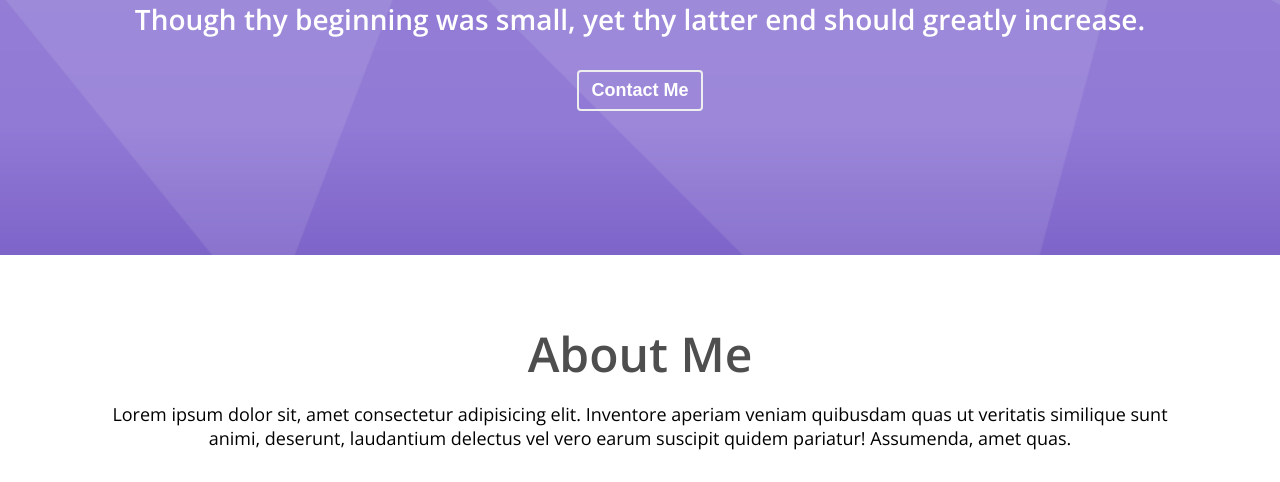
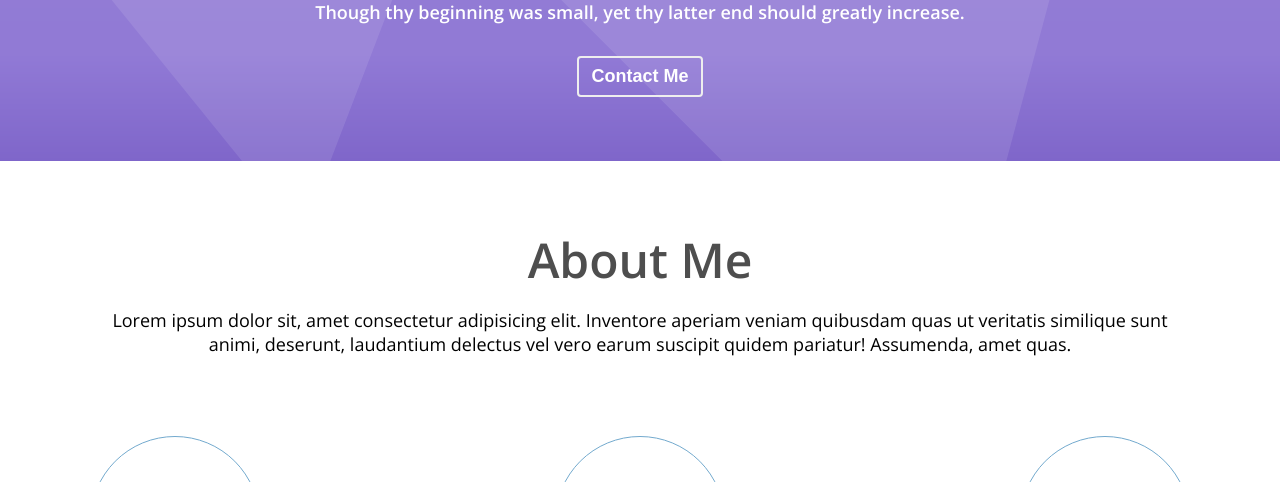
Before and after one commit to 2-phones/portfolio, a plain HTML site: page index.html in a window 1280 px wide. Shown: the part 537-1019 px from the top of the page. Drawn offline with nearby package versions, Linux system fonts and the light colour scheme.

Commit message:
Add files via upload

```diff
--- a/style.css
+++ b/style.css
@@ -150,7 +150,7 @@ button {
 #home {
   background: url("imgs/홈배경.png") center/cover no-repeat;
   padding: 40px;
-  padding: 120px;
+  padding-top: 120px;
   text-align: center;
 }
 
@@ -164,6 +164,11 @@ button {
 .home__titile,
 .home__description {
   color: var(--color-white);
+
+}
+
+.home__description {
+  font-size: var(--font-regular);
 }
 
 .home__contact {
```
